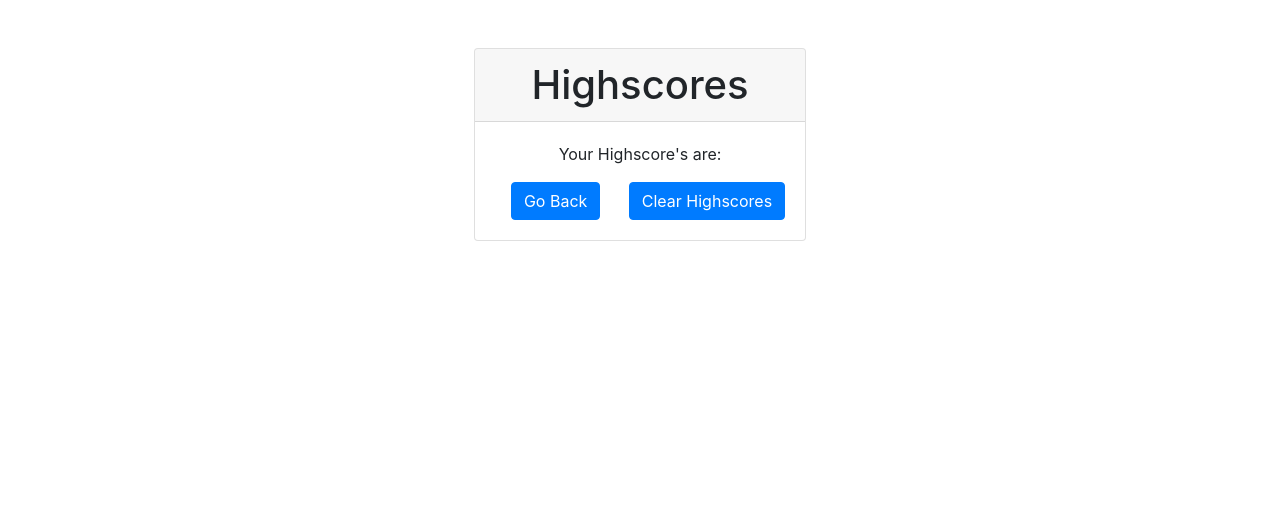
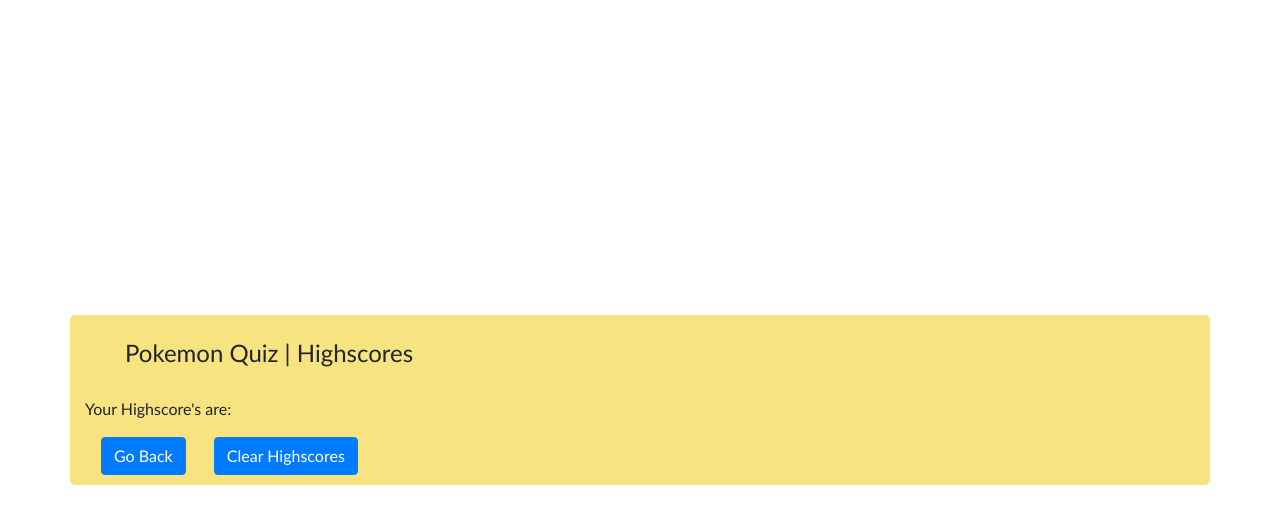
Before and after one commit to ttngu/04-CodingQuiz, a plain HTML site: page highscore.html in a window 1280 px wide. Drawn offline with nearby package versions, Linux system fonts and the light colour scheme.

Commit message:
remade highscore page

```diff
--- a/highscore.html
+++ b/highscore.html
@@ -3,38 +3,51 @@
 <head>
     <meta charset="UTF-8">
     <meta name="viewport" content="width=device-width, initial-scale=1.0">
+    <link href="style.css" rel="stylesheet">
 
-    <title>Pokemon Quiz Highscores</title>
+    <!-- CSS from Bootstrap -->
+    <link rel="stylesheet" href="https://stackpath.bootstrapcdn.com/bootstrap/4.3.1/css/bootstrap.min.css" integrity="sha384-ggOyR0iXCbMQv3Xipma34MD+dH/1fQ784/j6cY/iJTQUOhcWr7x9JvoRxT2MZw1T" crossorigin="anonymous">
 
-    <link rel="stylesheet" href="https://stackpath.bootstrapcdn.com/bootstrap/4.5.2/css/bootstrap.min.css" integrity="sha384-JcKb8q3iqJ61gNV9KGb8thSsNjpSL0n8PARn9HuZOnIxN0hoP+VmmDGMN5t9UJ0Z" crossorigin="anonymous">
+    <title>Pokemon Quiz</title>
+
 </head>
 <body>
 
-<!-- Main Highscore Text -->
+    <div class="container">
+        <!-- Row 1 : Title -->
+        <div class="row">
+            <!-- Column 1 -->
+            <div class="col-md-12">
+                <div id="title">
+                    <p><span id="title">Pokemon Quiz | Highscores</span></p>
+                </div>
+            </div>
+        </div>
+        <!-- Row 2 : Scores-->
+        <div class = "row">
+            <!-- Column 1 -->
+            <div class="col-md-12">
 
-    <main class="row text-center d-flex justify-content-center pt-5 mb-3">
-        <section class="card text-center d-flex">
-            <h1 class="card-header">
-            Highscores
-            </h1>
-            <div class="card-body">
                     <p class="card-text" id="eeee">
                         Your Highscore's are:
                     </p>
                     <td id='highscoresTable'>
 
                     </td>
-                <a href="quiz-assignment.html" class="btn btn-primary ml-3">
+                    <a href="index.html" class="btn btn-primary ml-3">
                         Go Back
                     </a>
                     <a href="" class="btn btn-primary ml-4" id="clear-highscores">
                         Clear Highscores
                     </a>
+
             </div>
-        </section>
-    </main>
-
-<!-- End of Main Highscore Text -->
-    <script text= "javascript" src="./quiz-assignment.js"></script>
+        </div>
+    </div>
+    <!-- JS from Bootstrap -->
+    <!-- <script src="https://code.jquery.com/jquery-3.3.1.slim.min.js" integrity="sha384-q8i/X+965DzO0rT7abK41JStQIAqVgRVzpbzo5smXKp4YfRvH+8abtTE1Pi6jizo" crossorigin="anonymous"></script>
+        <script src="https://cdnjs.cloudflare.com/ajax/libs/popper.js/1.14.7/umd/popper.min.js" integrity="sha384-UO2eT0CpHqdSJQ6hJty5KVphtPhzWj9WO1clHTMGa3JDZwrnQq4sF86dIHNDz0W1" crossorigin="anonymous"></script>
+        <script src="https://stackpath.bootstrapcdn.com/bootstrap/4.3.1/js/bootstrap.min.js" integrity="sha384-JjSmVgyd0p3pXB1rRibZUAYoIIy6OrQ6VrjIEaFf/nJGzIxFDsf4x0xIM+B07jRM" crossorigin="anonymous"></script>     -->
+    <script src="script.js"></script>
 </body>
 </html>
--- a/script.js
+++ b/script.js
@@ -11,6 +11,7 @@ var score;
 var answerState;
 
 let shuffledQuestions, currentQuestionIndex;
+
 
 // Timer function
 function startTimer(duration, display) {
```
Lines whose indentation alone changed are shown as unchanged.
